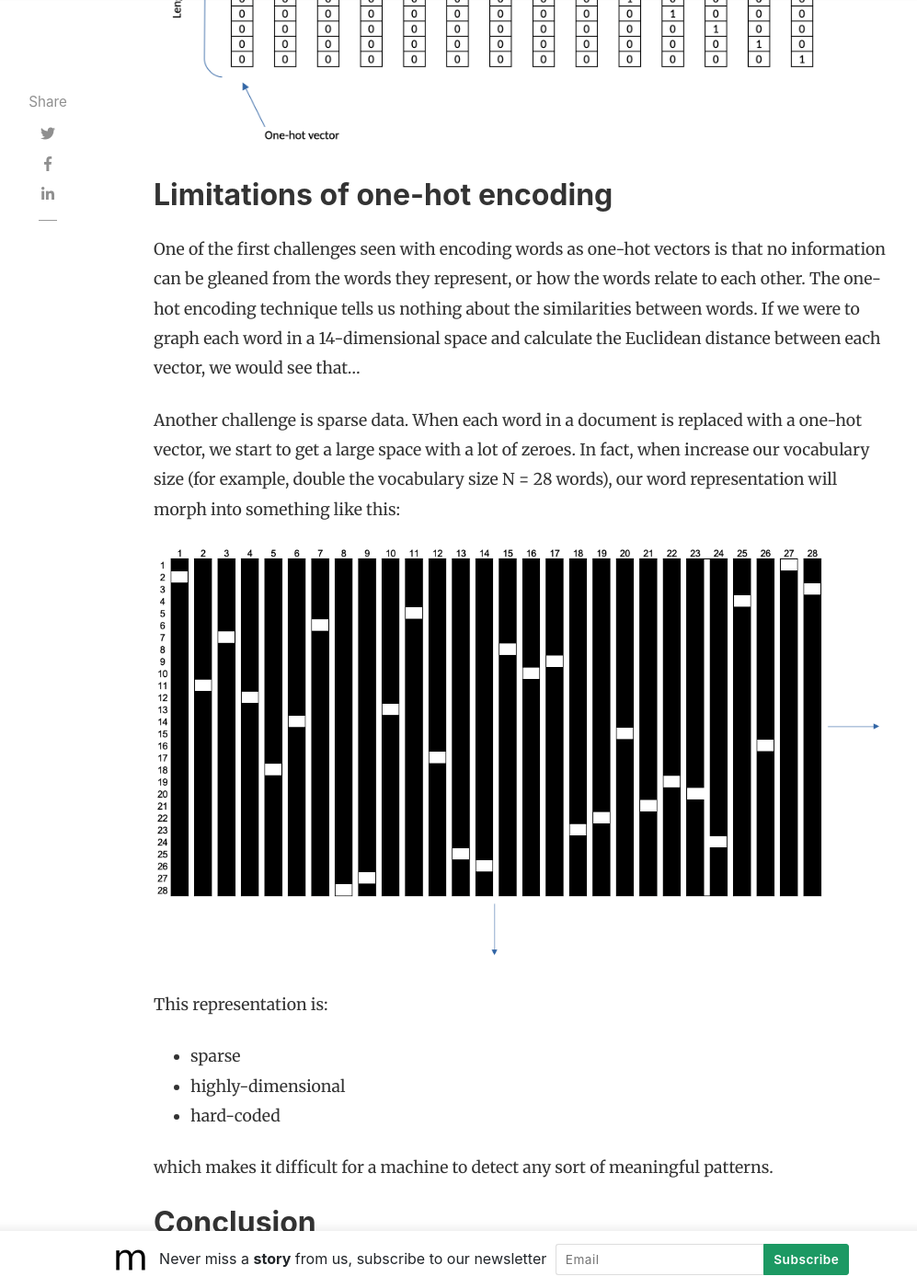
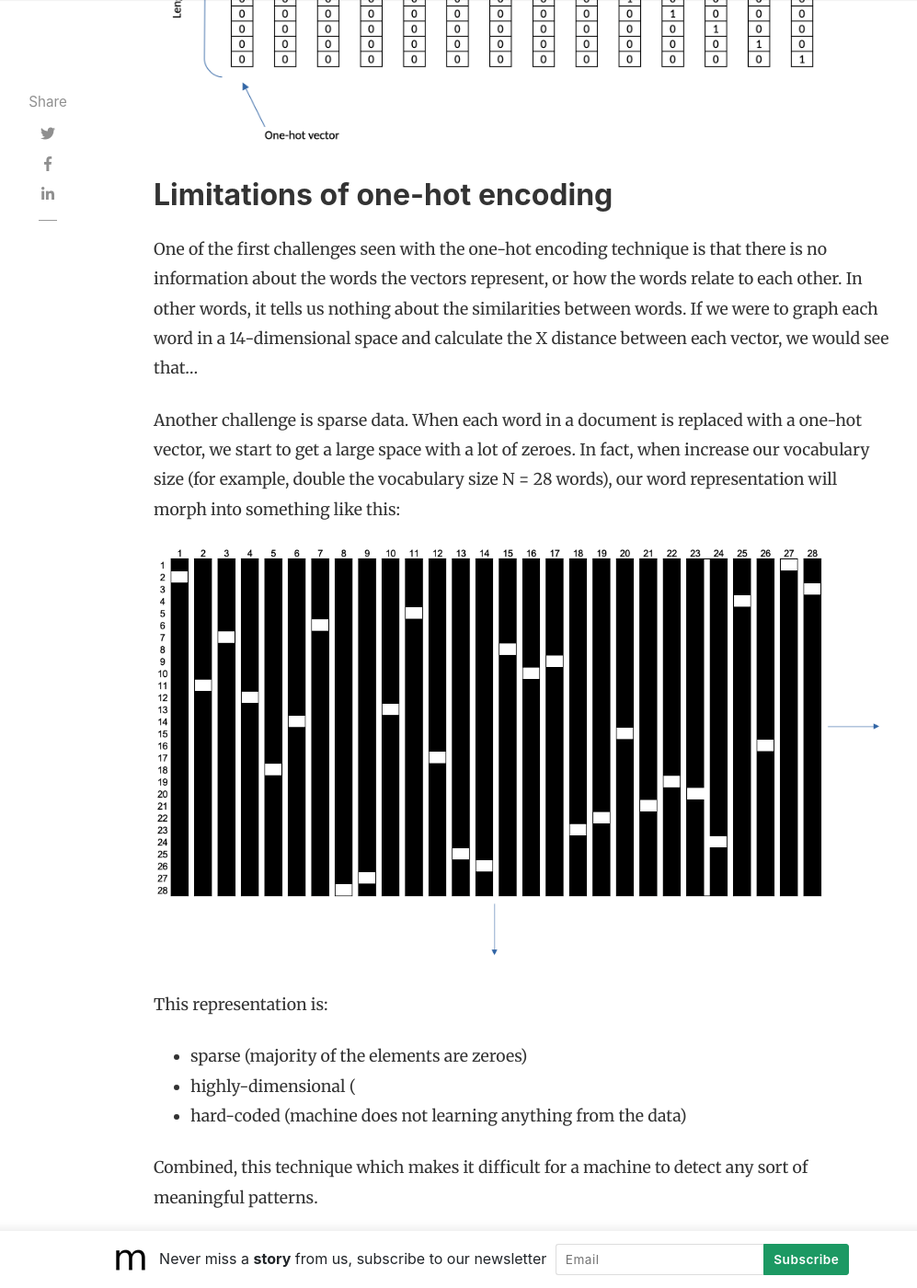
Before and after one commit to slsu0424/slsu0424.github.io, a Jekyll site: the page built from _posts/2023-07-27-test.md, in a window 1280 px wide and 1400 px high, scrolled down 4178 px. Shown: the whole window at 92% size, without its empty margins (118-1115 px from the left). Built offline with Jekyll 4.4.1, drawn with Linux system fonts in a browser that asks for light colours; nearby versions of some CDN libraries; comment, search, counter and statistics services are not loaded; some of the changed text lies outside the part shown.

Commit message:
Update 2023-07-27-test.md

```diff
--- a/_posts/2023-07-27-test.md
+++ b/_posts/2023-07-27-test.md
@@ -55,7 +55,7 @@ Each word is represented as a one-hot vector with a length equal to the size of
 
 ## Limitations of one-hot encoding
 
-One of the first challenges seen with encoding words as one-hot vectors is that no information can be gleaned from the words they represent, or how the words relate to each other.  The one-hot encoding technique tells us nothing about the similarities between words.  If we were to graph each word in a 14-dimensional space and calculate the Euclidean distance between each vector, we would see that...
+One of the first challenges seen with the one-hot encoding technique is that there is no information about the words the vectors represent, or how the words relate to each other.  In other words, it tells us nothing about the similarities between words.  If we were to graph each word in a 14-dimensional space and calculate the X distance between each vector, we would see that...
 
 
 Another challenge is sparse data.  When each word in a document is replaced with a one-hot vector, we start to get a large space with a lot of zeroes.  In fact, when increase our vocabulary size (for example, double the vocabulary size N = 28 words), our word representation will morph into something like this:
@@ -64,11 +64,11 @@ Another challenge is sparse data.  When each word in a document is replaced with
 
 
 This representation is:
-- sparse
-- highly-dimensional
-- hard-coded
+- sparse (majority of the elements are zeroes)
+- highly-dimensional (
+- hard-coded (machine does not learning anything from the data)
 
-which makes it difficult for a machine to detect any sort of meaningful patterns.
+Combined, this technique which makes it difficult for a machine to detect any sort of meaningful patterns.
 
 
 ## Conclusion
@@ -82,6 +82,7 @@ In closing, we demonstrated
 + <https://developers.google.com/machine-learning/crash-course/representation/feature-engineering>
 + <https://www.tensorflow.org/text/guide/word_embeddings>
 + <https://medium.com/intelligentmachines/word-embedding-and-one-hot-encoding-ad17b4bbe111>
++ <https://builtin.com/data-science/curse-dimensionality>
 
 ## Writing code blocks
 
```
